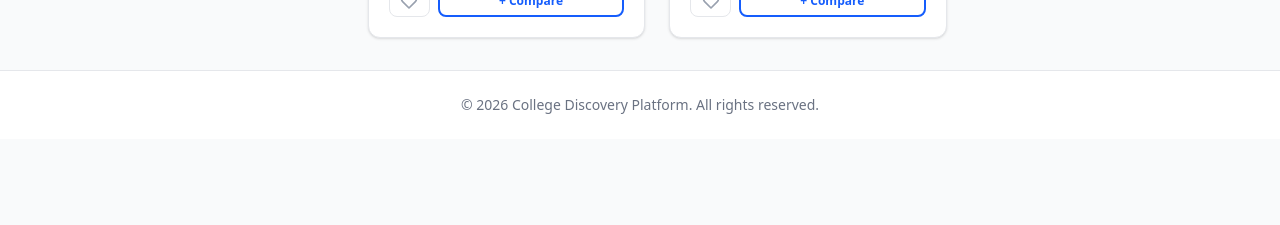
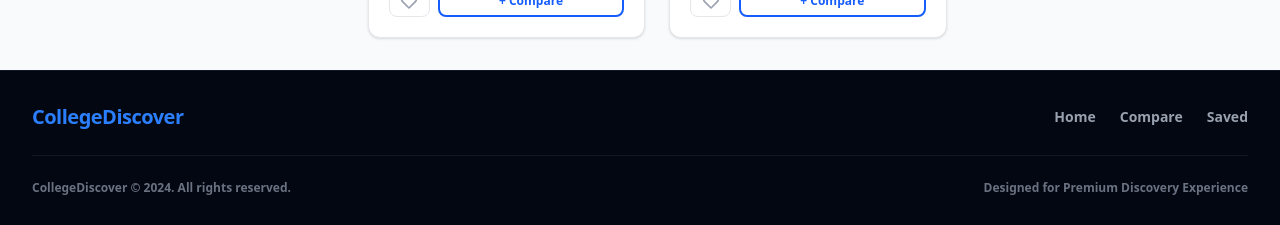
Before and after one commit to keertimaanya/College-discovery-platform, a Next.js app: page / in a window 1280 px wide. Shown: the part 4106-4331 px from the top of the page. Before the commit the page ends 4245 px from the top, so only its background shows below. Built offline with nearby package versions, Linux system fonts and the light colour scheme.

Commit message:
Redesigned Footer with dark theme and links

```diff
--- a/src/components/layout/Footer.tsx
+++ b/src/components/layout/Footer.tsx
@@ -1,10 +1,35 @@
 import * as React from "react";
+import Link from "next/link";
 
 export function Footer() {
   return (
-    <footer className="bg-white border-t border-gray-200 mt-auto">
-      <div className="max-w-7xl mx-auto py-6 px-4 sm:px-6 lg:px-8 text-center text-gray-500 text-sm">
-        &copy; {new Date().getFullYear()} College Discovery Platform. All rights reserved.
+    <footer className="bg-gray-950 text-gray-200 mt-auto border-t border-gray-900">
+      <div className="max-w-7xl mx-auto py-8 px-4 sm:px-6 lg:px-8 space-y-6">
+        <div className="flex flex-col sm:flex-row items-center justify-between gap-4 border-b border-gray-900 pb-6">
+          {/* Logo Brand */}
+          <Link href="/" className="font-black text-xl text-blue-500 tracking-tight hover:text-blue-400 transition-colors">
+            CollegeDiscover
+          </Link>
+
+          {/* Navigation Links */}
+          <div className="flex items-center gap-6 text-sm font-semibold text-gray-400">
+            <Link href="/" className="hover:text-white transition-colors">
+              Home
+            </Link>
+            <Link href="/compare" className="hover:text-white transition-colors">
+              Compare
+            </Link>
+            <Link href="/saved" className="hover:text-white transition-colors">
+              Saved
+            </Link>
+          </div>
+        </div>
+
+        {/* Copyright block */}
+        <div className="flex flex-col sm:flex-row items-center justify-between text-xs text-gray-500 font-bold">
+          <p>CollegeDiscover &copy; 2024. All rights reserved.</p>
+          <p className="mt-1 sm:mt-0">Designed for Premium Discovery Experience</p>
+        </div>
       </div>
     </footer>
   );
```
